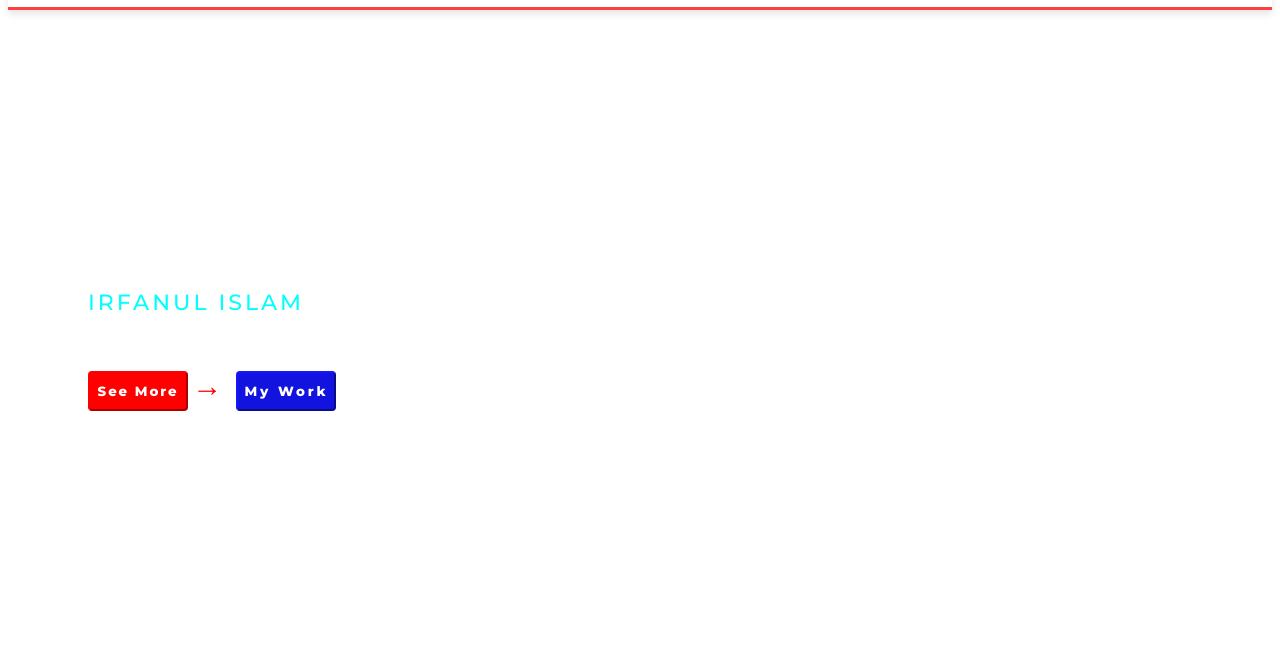
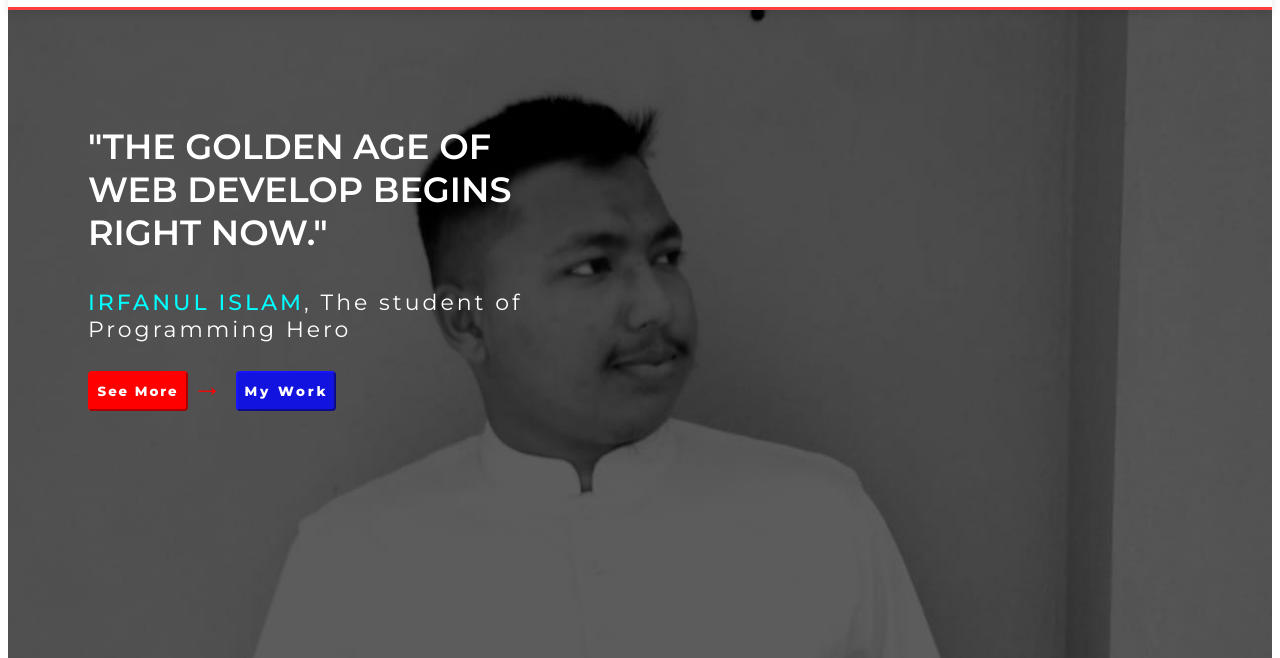
Before and after one commit to irfanulislamafif/my-task-session, a plain HTML site: page index.html in a window 1280 px wide. Shown: the part 142-800 px from the top of the page. Drawn offline with Linux system fonts and the light colour scheme; the site is published under a folder, as on GitHub Pages, so addresses that start at the root find nothing; files whose address does not match are found by name.

Commit message:
Update style.css

```diff
--- a/CSS/style.css
+++ b/CSS/style.css
@@ -80,7 +80,7 @@ h1 {
 }
 
 .middle {
-  background-image: url(/Images/WhatsApp\ Image\ 2025-07-04\ at\ 16.18.27_edeecd5e.jpg) ;
+  background-image: url(Images/WhatsApp\ Image\ 2025-07-04\ at\ 16.18.27_edeecd5e.jpg) ;
   background-size: cover;
   background-position: center;
   background-repeat: no-repeat;
```
